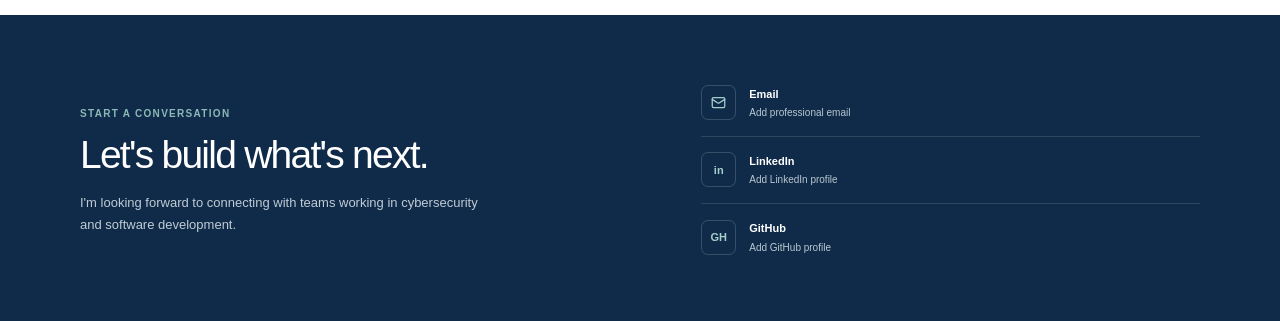
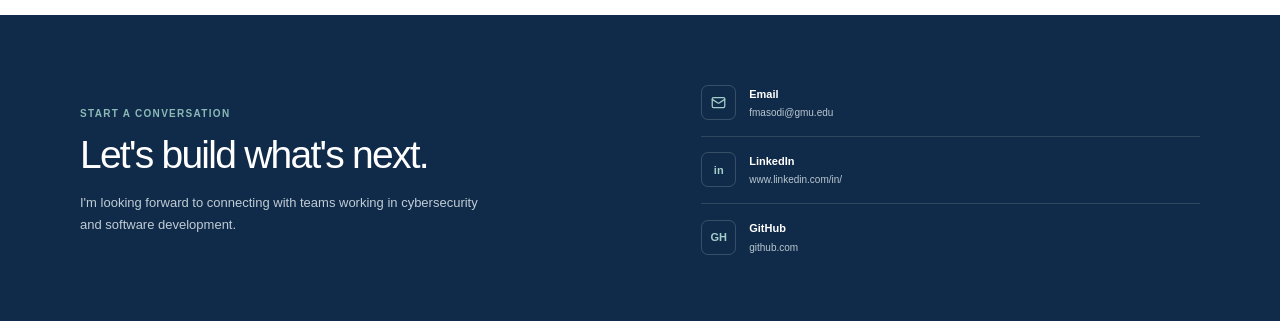
Before and after one commit to fmasodi/farhat-masodi-website, a Next.js app: page / in a window 1280 px wide. Shown: the part 3131-3452 px from the top of the page. Built offline with nearby package versions, Linux system fonts and the light colour scheme.

Commit message:
feat: update contact details and add link styling in CSS and portfolio component
V0-Chat-Id: vVihyKPpjCw

```diff
--- a/app/globals.css
+++ b/app/globals.css
@@ -148,9 +148,11 @@ button, a { -webkit-tap-highlight-color: transparent; }
 .contact-row:last-child { border-bottom: 0; }
 .contact-icon { display: grid; place-items: center; flex: none; width: 35px; height: 35px; border: 1px solid rgb(255 255 255 / 17%); border-radius: 7px; color: #a5ceca; font-size: 11px; font-weight: 700; }
 .contact-icon svg { width: 15px; height: 15px; }
-.contact-row > span:last-child { display: grid; gap: 1px; }
-.contact-label { color: #fff; font-size: 11px; font-weight: 700; }
-.contact-placeholder { color: #bac8d0; font-size: 10px; }
+.contact-row > span:last-child, .contact-link { display: grid; gap: 1px; }
+ .contact-link { color: inherit; text-decoration: none; }
+ .contact-link:hover .contact-placeholder, .contact-link:focus-visible .contact-placeholder { text-decoration: underline; text-underline-offset: 3px; }
+ .contact-label { color: #fff; font-size: 11px; font-weight: 700; }
+ .contact-placeholder { color: #bac8d0; font-size: 10px; }
 .site-footer { display: flex; align-items: center; justify-content: space-between; min-height: 78px; color: #7c8790; font-size: 10px; }
 .footer-brand { width: 28px; height: 28px; border-radius: 7px; font-size: 9px; }
 .site-footer p { margin: 0; }
--- a/components/portfolio.tsx
+++ b/components/portfolio.tsx
@@ -194,10 +194,10 @@ function ContactSection() {
           <h2 id="contact-title">Let&apos;s build what&apos;s next.</h2>
           <p>I&apos;m looking forward to connecting with teams working in cybersecurity and software development.</p>
         </div>
-        <div className="contact-details" aria-label="Contact details to be added">
-          <div className="contact-row"><span className="contact-icon"><Mail aria-hidden="true" /></span><span><span className="contact-label">Email</span><span className="contact-placeholder">Add professional email</span></span></div>
-          <div className="contact-row"><span className="contact-icon linkedin-mark" aria-hidden="true">in</span><span><span className="contact-label">LinkedIn</span><span className="contact-placeholder">Add LinkedIn profile</span></span></div>
-          <div className="contact-row"><span className="contact-icon github-mark" aria-hidden="true">GH</span><span><span className="contact-label">GitHub</span><span className="contact-placeholder">Add GitHub profile</span></span></div>
+        <div className="contact-details" aria-label="Contact details">
+          <div className="contact-row"><span className="contact-icon"><Mail aria-hidden="true" /></span><a className="contact-link" href="mailto:fmasodi@gmu.edu"><span className="contact-label">Email</span><span className="contact-placeholder">fmasodi@gmu.edu</span></a></div>
+          <div className="contact-row"><span className="contact-icon linkedin-mark" aria-hidden="true">in</span><a className="contact-link" href="https://www.linkedin.com/in/" target="_blank" rel="noreferrer"><span className="contact-label">LinkedIn</span><span className="contact-placeholder">www.linkedin.com/in/</span></a></div>
+          <div className="contact-row"><span className="contact-icon github-mark" aria-hidden="true">GH</span><a className="contact-link" href="https://github.com" target="_blank" rel="noreferrer"><span className="contact-label">GitHub</span><span className="contact-placeholder">github.com</span></a></div>
         </div>
       </div>
     </section>
```
